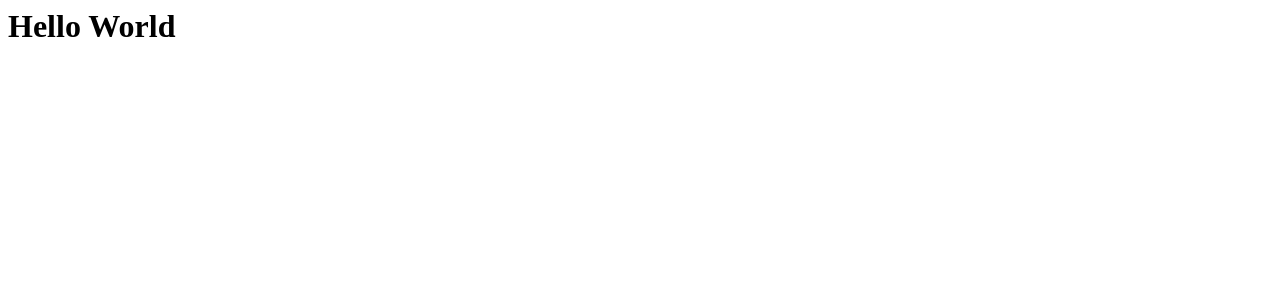
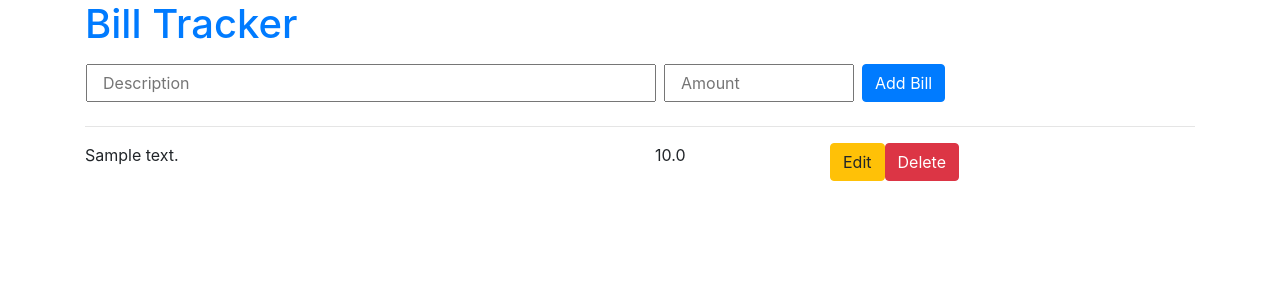
Before and after one commit to rwjlee/BillTracker, a Flask app: page / in a window 1280 px wide. Shown: the top 300 px of the page. Run offline with Flask 2, Linux system fonts and the light colour scheme; tables that the repository leaves empty hold one stand-in row (values such as "Sample post"); some libraries are stand-ins or nearby versions.

Commit message:
add all files

```diff
--- a/server.py
+++ b/server.py
@@ -1,8 +1,33 @@
-from flask import Flask, flash, session, request, redirect, render_template
+from flask import Flask, flash, session, request, redirect, render_template, url_for
 from db.data_layer import get_all_bills, get_bill, create_bill, delete_bill, update_bill
 
 app = Flask(__name__)
 
 @app.route('/')
 def index():
-    return render_template('index.html')
+    db_bills = get_all_bills()
+    return render_template('index.html', bills = db_bills)
+
+@app.route('/add_bill', methods=['POST'])
+def add_bill():
+    server_description = request.form['html_description']
+    server_amount = request.form['html_amount']
+    create_bill(server_amount, server_description)
+    return redirect(url_for('index'))
+
+@app.route('/edit_bill/<bill_id>')
+def edit_bill(bill_id):
+    db_bill = get_bill(bill_id)
+    return render_template('edit.html', bill=db_bill)
+
+@app.route('/update_bill', methods=['POST'])
+def update_bill_request():
+    update_bill(request.form['html_id'], request.form['html_amount'], request.form['html_description'])
+    return redirect(url_for('index'))
+
+@app.route('/delete_bill/<bill_id>')
+def delete_bill_request(bill_id):
+    delete_bill(bill_id)
+    return redirect(url_for('index'))
+
+app.run(debug = True)
--- a/templates/index.html
+++ b/templates/index.html
@@ -1 +1,29 @@
-<h1>Hello World</h1>
+{% extends 'base.html' %}
+
+
+{% block body %}
+
+<h1><a href="{{url_for('index')}}">Bill Tracker</a></h1>
+
+<form action="{{url_for('add_bill')}}" method='POST'>
+    <div class="form-group row py-2">
+        <input type="text" name="html_description" class="col-6 ml-3 " placeholder="Description">
+        <input type="text" name="html_amount" class="col-2 ml-2" placeholder="Amount">
+        <button class="btn btn-primary ml-2">Add Bill</button>
+    </div>
+</form>
+<hr>
+
+{% for bill in bills %}
+
+    <div class="row">
+        <div class="col-6">{{bill.description}}</div>
+        <div class="col-2">{{bill.amount}}</div>
+        <a href="{{url_for('edit_bill', bill_id=bill.id)}}" class="btn btn-warning">Edit</a>
+        <a href="{{url_for('delete_bill_request', bill_id=bill.id)}}" class="btn btn-danger">Delete</a>
+
+    </div>
+
+{% endfor %}
+
+{% endblock %}
```
Also changed, not shown: templates/edit.html (added, +16 -0 lines).
